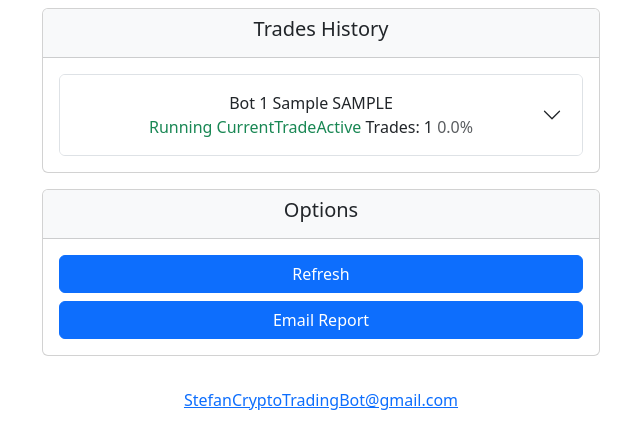
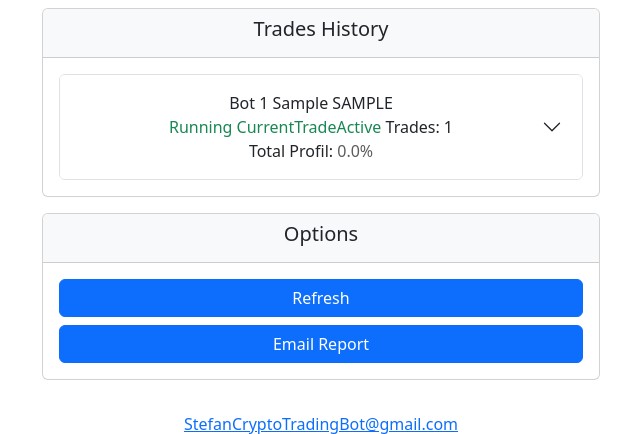
Before and after one commit to PedroPLCode/StefanCryptoTradingBot, a Flask app: page /trades in a window 1280 px wide. Shown: the part 88-522 px from the top of the page, without its empty margins (319-959 px from the left). Run offline with Flask 3, Linux system fonts and the light colour scheme; a user stored in the database is signed in; tables that the repository leaves empty hold one stand-in row (values such as "Sample post"); some libraries are stand-ins or nearby versions.

Commit message:
Add total_bot_profit

```diff
--- a/app/templates/trades/single_bot_history.html
+++ b/app/templates/trades/single_bot_history.html
@@ -1,7 +1,7 @@
 <div class="accordion-item">
     <div class="accordion-header d-flex justify-content-center" id="heading{{ bot_info.id }}">
         <button class="accordion-button collapsed text-center" type="button" data-bs-toggle="collapse" data-bs-target="#collapse{{ bot_info.id }}" aria-expanded="false" aria-controls="collapse{{ bot_info.id }}">
-            <p class="w-100 text-center m-0 p-0">Bot {{ bot_info.id }} {{ bot_info.symbol }} {{ bot_info.strategy | upper }}<br><span class="{{ 'text-success' if bot_info.bot_running else 'text-danger' }}">{% if bot_info.bot_running %} Running {% else %} Stopped {% endif %}</span> <span class="{{ 'text-success' if bot_info.bot_current_trade.is_active else 'text-danger' }}">{% if bot_info.bot_current_trade.is_active %} CurrentTradeActive {% else %} NoCurrentTrade {% endif %}</span> Trades: {{ bot_info.bot_trades_history | length }} <span class="{% if ns.total_profit > 0 %}text-success{% elif ns.total_profit < 0 %}text-danger{% else %}text-muted{% endif %}">{{ ns.total_profit | round(2) }}%</span></p>
+            <p class="w-100 text-center m-0 p-0">Bot {{ bot_info.id }} {{ bot_info.symbol }} {{ bot_info.strategy | upper }}<br><span class="{{ 'text-success' if bot_info.bot_running else 'text-danger' }}">{% if bot_info.bot_running %} Running {% else %} Stopped {% endif %}</span> <span class="{{ 'text-success' if bot_info.bot_current_trade.is_active else 'text-danger' }}">{% if bot_info.bot_current_trade.is_active %} CurrentTradeActive {% else %} NoCurrentTrade {% endif %}</span> Trades: {{ bot_info.bot_trades_history | length }}<br>Total Profil: <span class="{% if ns.total_profit > 0 %}text-success{% elif ns.total_profit < 0 %}text-danger{% else %}text-muted{% endif %}">{{ ns.total_profit | round(2) }}%</span></p>
         </button>
     </div>
     <div id="collapse{{ bot_info.id }}" class="accordion-collapse collapse" aria-labelledby="heading{{ bot_info.id }}" data-bs-parent="#botsAccordion">
```
